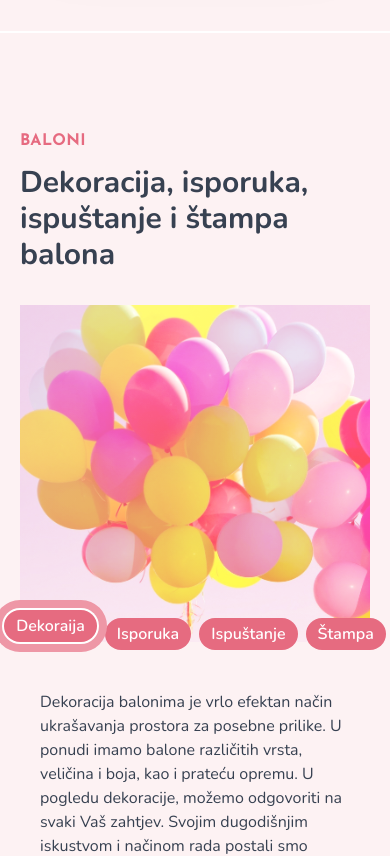
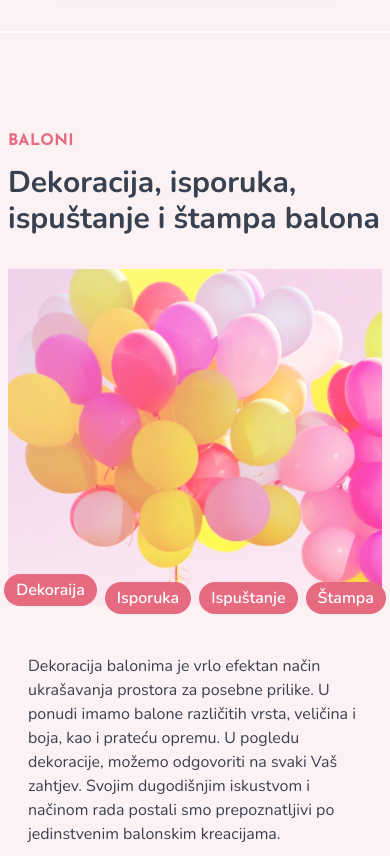
Before and after one commit to nemanjamalesija/eventmontenegro, a Next.js app: page / in a window 390 px wide. Shown: the part 6120-6976 px from the top of the page. Built offline with nearby package versions, Linux system fonts and the light colour scheme.

Commit message:
Remove auto focus on buttons

```diff
--- a/src/app/globals.css
+++ b/src/app/globals.css
@@ -28,13 +28,6 @@ html {
 .ghost:hover,
 .card__link:hover {
   box-shadow: inset 0 0 0 3px #fff;
-}
-
-*:focus {
-  box-shadow: 0 0 0 0.6rem rgba(238, 151, 166, 1);
-  transition: all 0.3s;
-  border: none;
-  outline: none;
 }
 
 .nav__header.sticky {
--- a/src/app/sections/Balloons.tsx
+++ b/src/app/sections/Balloons.tsx
@@ -50,7 +50,7 @@ const Balloons: FC = () => {
   const [categoryIndex, setCategoryIndex] = useState(0);
   return (
     <section className='py-24 lg:px-10 bg-color-lightest border-t-2 border-b-2 border-white'>
-      <div className='mx-auto px-5 lg:px-0'>
+      <div className='mx-auto px-2 lg:px-0'>
         <div className='mb-8 lg:mb-12'>
           <h2
             className={clsx(
@@ -69,13 +69,12 @@ const Balloons: FC = () => {
           bg-blend-screen
           bg-cover
         ></div>
-        <div className='balloons__content'>
+        <div className='balloons__content mx-auto'>
           <div className='balloons__buttons flex gap-2 lg:gap-5 items-center justify-center -translate-y-6 mb-4 lg:mb-8'>
             {baloonCategories.map((cat, i) => {
               return (
                 <button
                   key={i}
-                  autoFocus={categoryIndex === i}
                   className={cn(
                     'active:scale-95 transition-all, duration-300 rounded-full inline-flex items-center justify-center font-semibold transition-color focus:outline-none focus:ring-8 focus:ring-ring-color-primary focus:ring-offset-2 cursor-pointer px-3 py-1 sm:py-3 sm:px-6 text-base sm:text-xl bg-color-accent-main hover:bg-color-shade-main text-white',
                     { '-translate-y-2': i === categoryIndex }
```
